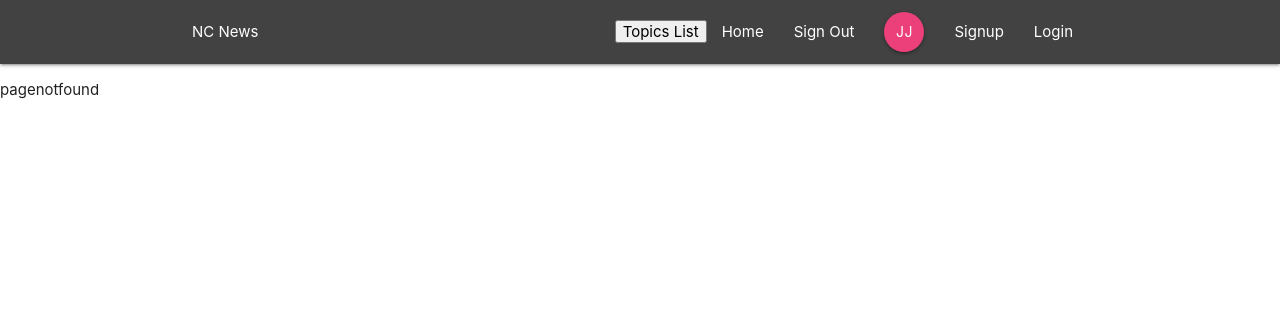
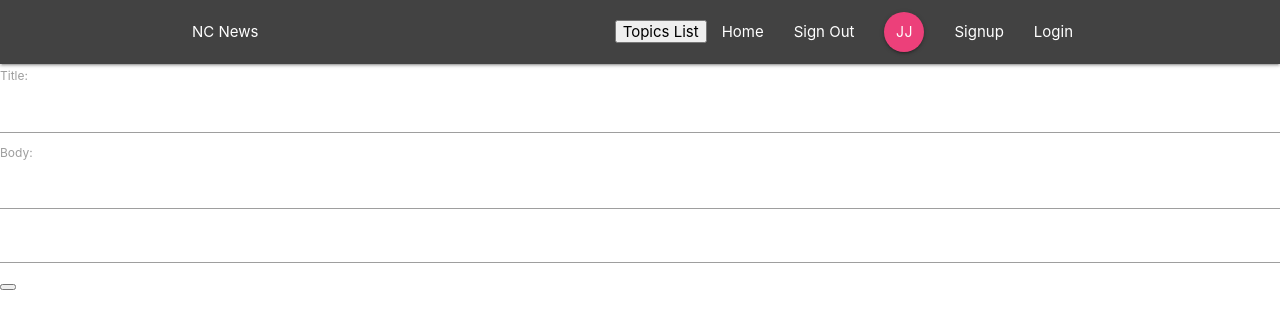
Before and after one commit to will-nickson/will-nickson-north-coders-news, a React (Create React App) app: page /articles/post in a window 1280 px wide. Shown: the top 328 px of the page. Built offline with nearby package versions, Linux system fonts and the light colour scheme; no server answers.

Commit message:
post article functionality

```diff
--- a/src/App.js
+++ b/src/App.js
@@ -4,23 +4,39 @@ import NavBar from "./NavBar/NavBar";
 import ArticleList from "./Articles/ArticleList";
 import SingleArticle from "./Articles/SingleArticle";
 import TopicList from "./Topics/TopicList";
+import ArticleAdder from "./Articles/ArticleAdder/ArticleAdder";
 import "./App.css";
 
 export class App extends Component {
   state = {
     articles: [],
-    topics: []
+    topics: [],
+    loggedInUser: {
+      username: "jessjelly",
+      avatar_url:
+        "https://s-media-cache-ak0.pinimg.com/564x/39/62/ec/3962eca164e60cf46f979c1f57d4078b.jpg",
+      name: "Jess Jelly"
+    }
   };
 
   render() {
+    const { loggedInUser } = this.state;
+
     return (
       <div className="App">
         <NavBar />
         <Router>
-          <TopicList path="/topics" />
-          <ArticleList path="/" />
-          <ArticleList path="/topics/:topic" />
-          <SingleArticle path="/articles/:article_id" />
+          <TopicList path="/topics" username={loggedInUser.username} />
+          <ArticleList path="/" username={loggedInUser.username} />
+          <ArticleList path="/topics/:topic" username={loggedInUser.username} />
+          <SingleArticle
+            path="/articles/:article_id"
+            username={loggedInUser.username}
+          />
+          <ArticleAdder
+            path="/articles/post"
+            username={loggedInUser.username}
+          />
           {/* <Error default /> */}
         </Router>
       </div>
--- /dev/null
+++ b/src/Articles/ArticleAdder/ArticleAdder.js
@@ -0,0 +1,70 @@
+import React, { Component } from "react";
+import * as api from "../../api";
+
+export class ArticleAdder extends Component {
+  state = {
+    title: "",
+    body: "",
+    topic: ""
+  };
+
+  render() {
+    const { title, body, topic } = this.state;
+
+    return (
+      <div>
+        <form onSubmit={this.handleSubmit}>
+          <label>
+            Title:
+            <input
+              type="text"
+              name="title"
+              value={title}
+              onChange={this.handleChange}
+            />
+          </label>
+          <label>
+            Body:
+            <input
+              type="text"
+              name="body"
+              value={body}
+              onChange={this.handleChange}
+            />
+          </label>
+          <label>
+            <input
+              type="text"
+              name="topic"
+              value={topic}
+              onChange={this.handleChange}
+            />
+            {/* change to drop down select maybe? */}
+          </label>
+          <button />
+        </form>
+      </div>
+    );
+  }
+
+  handleSubmit = event => {
+    event.preventDefault();
+    const { title, body, topic } = this.state;
+    const { username } = this.props;
+    api
+      .postArticle(username, title, body, topic)
+      .then(article => {
+        this.setState({ title: "", body: "", topic: "" });
+        this.props.navigate(`/articles/${article.article_id}`);
+      })
+      .catch(error => console.log(error));
+  };
+
+  handleChange = event => {
+    const { name, value } = event.target;
+
+    this.state({ [name]: value });
+  };
+}
+
+export default ArticleAdder;
```
